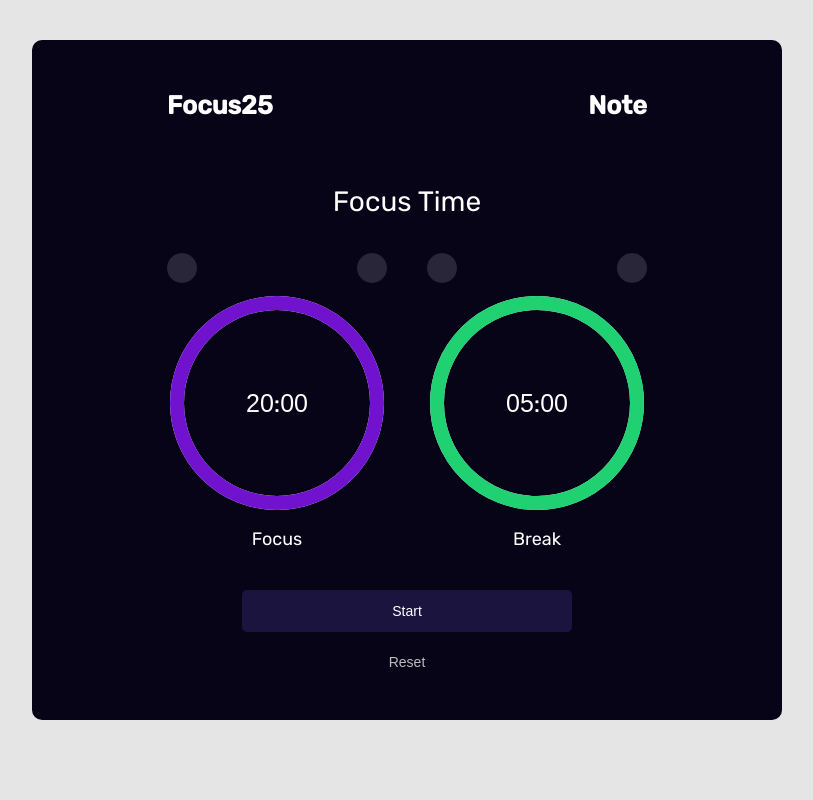
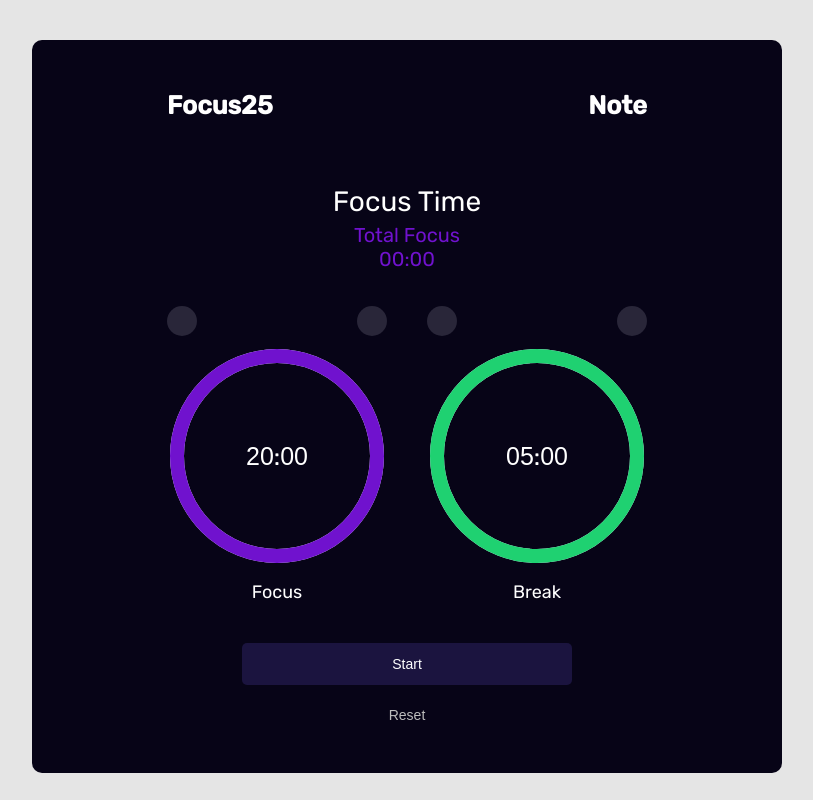
Before and after one commit to Amminn/Focus25, a React (Vite) app: page / in a window 1280 px wide. Shown: the whole page, without its empty margins (233-1046 px from the left). Built offline with nearby package versions, Linux system fonts and the light colour scheme; some icons are missing.

Commit message:
feat: done with total count time focus in one a the day feature

```diff
--- a/src/App.jsx
+++ b/src/App.jsx
@@ -9,10 +9,15 @@ import ProgressCircle from './ProgressCircle'
 import 'boxicons'
 
 function App() {
+  const currentDate = new Date();
+  const currentDay = currentDate.getDate()
   const [focusTime, setFocusTime] = React.useState({ minutes: '20', seconds: '00' });
   const [breakTime, setBreakTime] = React.useState({ minutes: '05', seconds: '00' });
   // total time focus by each day, not available yet
-  // const [totalFocusTimeToday, setTotalFocusTimeToday] = React.useState(0)
+  const [totalFocusTimeToday, setTotalFocusTimeToday] = React.useState({
+    day: currentDay,
+    time: 0
+  })
   // this one is suppose to save the
   const [userTime, setUserTime] = React.useState({
     focus: { minutes: '25', seconds: '00' },
@@ -52,7 +57,8 @@ function App() {
     }))
   }
 
-  function formatTime(seconds) {
+  function formatTime(data) {
+    const seconds = data.time
     const minutes = Math.floor(seconds / 60);
     const remainingSeconds = seconds % 60;
     const formattedMinutes = String(minutes).padStart(2, '0');
@@ -232,7 +238,13 @@ function App() {
       intervalId = setInterval(() => {
         // increment by one second every time the focus time run
         // this feature not available yet
-        // setTotalFocusTimeToday(prev => prev + 1)
+        setTotalFocusTimeToday(prev => ({
+          ...prev,
+          time: prev.time + 1
+        }));
+        localStorage.setItem('todayFocus', JSON.stringify(totalFocusTimeToday))
+        console.log(localStorage.getItem('todayFocus'))
+        // it doesn't keep updating it each second which is good!
         setFocusTime(prevTime => {
           const seconds = prevTime.seconds === '00' ? '59' : String(Number(prevTime.seconds) - 1).padStart(2, '0');
           const minutes = seconds === '59' ? String(Number(prevTime.minutes) - 1).padStart(2, '0') : prevTime.minutes;
@@ -285,6 +297,26 @@ function App() {
     }
   }, [breakTime]);
 
+   React.useEffect(() => {
+    const savedTotalFocusTimeToday = localStorage.getItem('todayFocus');
+    if (savedTotalFocusTimeToday) {
+      const {day, time} = JSON.parse(savedTotalFocusTimeToday)
+      if (day == currentDay) {
+        setTotalFocusTimeToday(prev => ({...prev, time: time}));
+      } else if (day != currentDate) {
+        setTotalFocusTimeToday(prev => ({day: currentDay, time: time}));
+      }
+    }
+   }, []);
+
+  // find a way to check the date()
+  // get something like this:
+  // const data = {
+  //   data: getDate(), // check date ? if === bring the assign time to state || assign the new Date
+  //   // give the state value of 0
+  //   time: 1200
+  // }
+
   return (
     <div className="app">
 
@@ -296,9 +328,15 @@ function App() {
 
         <h2 className="big-title">Focus Time</h2>
         <p className="total-focus">
-          {/* Total Focus
-          <br />
-          <span>{formatTime(totalFocusTimeToday)}</span> */}
+          {
+          // totalFocusTimeToday >= 1200 &&
+            true &&
+            <>
+              <span>Total Focus</span>
+              <br />
+              <span className="time">{formatTime(totalFocusTimeToday)}</span>
+            </>
+          }
         </p>
 
         <div className="circle-container">
@@ -417,7 +455,6 @@ function App() {
                   if (mode === 'focus') {
                     setMode('break')
                     setFocusTime({minutes: userTime.focus.minutes, seconds: userTime.focus.seconds});
-                    console.log(userTime)
                   } else if (mode === 'break') {
                     restartHome()
                     setMode('focus')
--- a/src/assets/style/styling.css
+++ b/src/assets/style/styling.css
@@ -74,6 +74,12 @@ body {
   color: #7012CE;
   font-size: 2rem;
   margin-bottom: 3.5rem;
+}
+
+.app .container .total-focus .time {
+  display: block;
+  width: 70px;
+  margin-inline: auto;
 }
 
 .app .container .circle-container {
--- a/src/assets/style/styling.scss
+++ b/src/assets/style/styling.scss
@@ -82,6 +82,12 @@ body {
       color: $Purple-clr;
       font-size: 2rem;
       margin-bottom: 3.5rem;
+
+      .time {
+        display: block;
+        width: 70px;
+        margin-inline: auto;
+      }
     }
 
     .circle-container {
```
Also changed, not shown: 1 other file (tests, documents, lock files or other folders).
